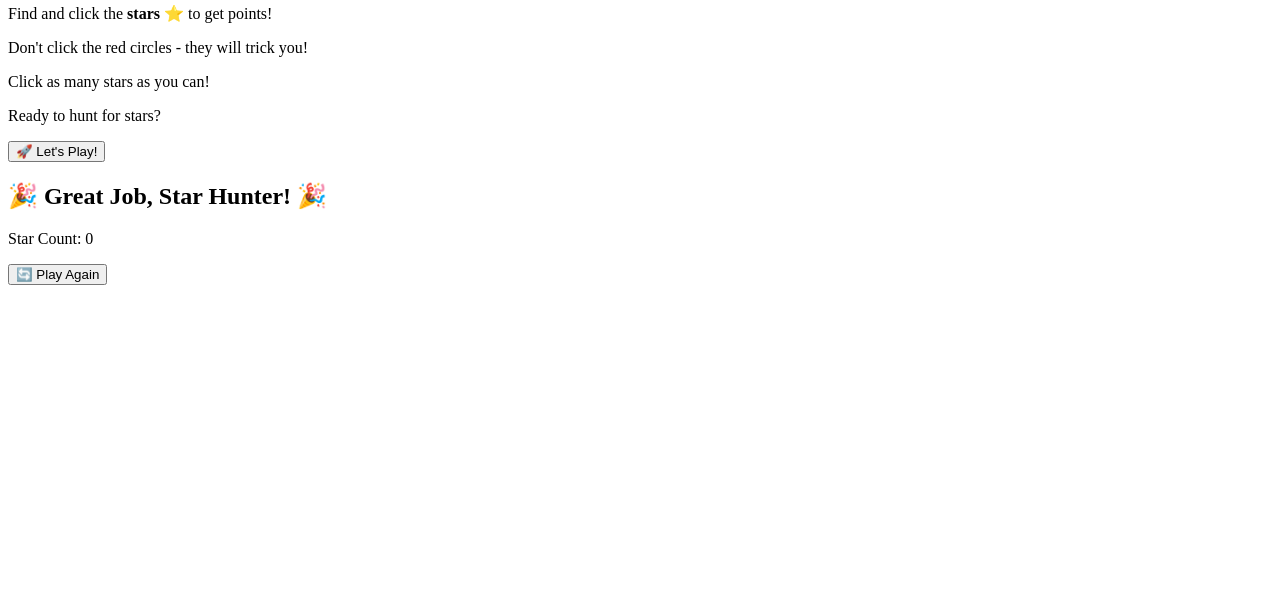
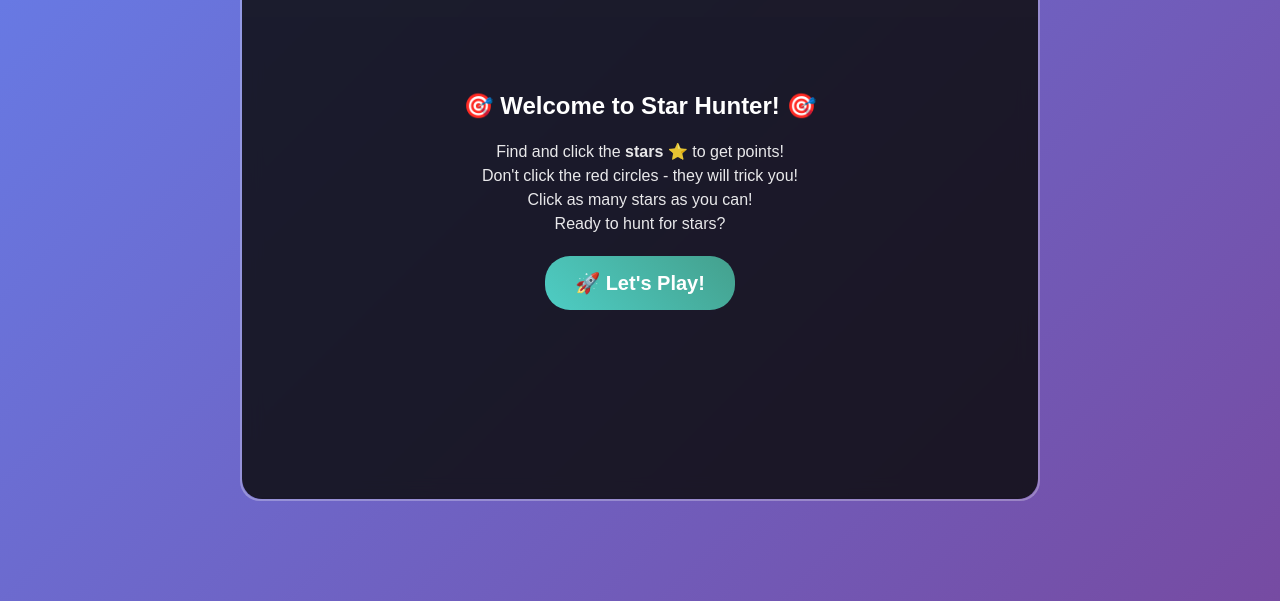
Before and after one commit to jynxmynx82/ADHDgames, a plain HTML site: page star-hunter/index.html in a window 1280 px wide. Shown: the part 199-800 px from the top of the page. Drawn offline with Linux system fonts and the light colour scheme; the site is published under a folder, as on GitHub Pages, so addresses that start at the root find nothing.

Commit message:
Update index.html

```diff
--- a/star-hunter/index.html
+++ b/star-hunter/index.html
@@ -3,7 +3,7 @@
 <head>
     <meta charset="UTF-8">
     <title>Star Hunter</title>
-    <link rel="stylesheet" href="/star-hunter/style.css">
+    <link rel="stylesheet" href="style.css">
     <meta name="viewport" content="width=device-width, initial-scale=1.0">
 </head>
 <body>
```
